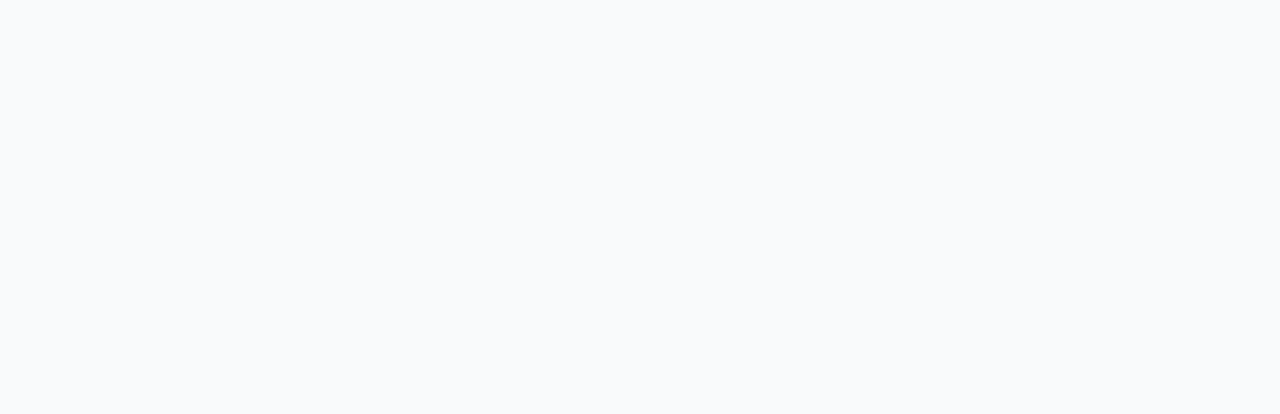
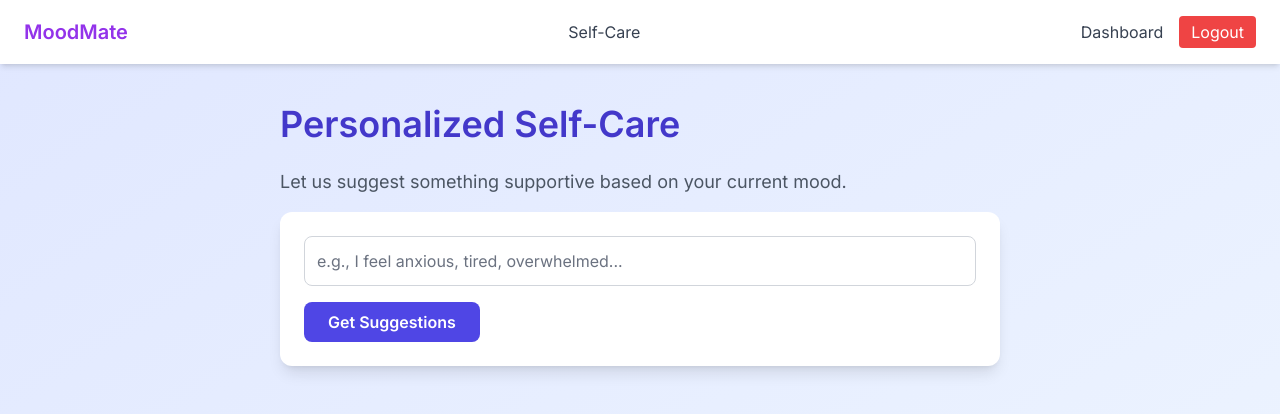
Before and after one commit to pratibha-singh13/Mental-Health-Companion, a React (Vite) app in the folder client/: page /self-care in a window 1280 px wide. Before the commit this address had no page. Shown: the top 414 px of the page. Built offline with nearby package versions, Linux system fonts and the light colour scheme.

Commit message:
Added basic features

```diff
--- a/client/src/App.jsx
+++ b/client/src/App.jsx
@@ -2,6 +2,7 @@
 import Login from './pages/Login';
 import Register from './pages/Register';
 import Dashboard from './pages/Dashboard';
+import SelfCare from './pages/SelfCare';
 
 function App() {
   return (
@@ -10,6 +11,8 @@
         <Route path="/" element={<Login />} />
         <Route path="/register" element={<Register />} />
         <Route path="/dashboard" element={<Dashboard />} />
+        <Route path="/self-care" element={<SelfCare />} />
+
       </Routes>
     </BrowserRouter>
   );
--- a/client/src/components/Navbar.jsx
+++ b/client/src/components/Navbar.jsx
@@ -12,6 +12,12 @@
     <nav className="bg-white shadow-md px-6 py-4 flex justify-between items-center">
       <Link to="/dashboard" className="text-xl font-bold text-purple-600">
         MoodMate
+      </Link>
+      <Link
+        to="/self-care"
+        className="text-gray-700 font-medium hover:text-indigo-700 transition"
+      >
+        Self-Care
       </Link>
 
       <div className="space-x-4">
--- /dev/null
+++ b/client/src/pages/SelfCare.jsx
@@ -0,0 +1,54 @@
+import { useState } from 'react';
+import axios from 'axios';
+import Navbar from '../components/Navbar';
+
+export default function SelfCare() {
+    const [mood, setMood] = useState('');
+    const [suggestion, setSuggestion] = useState('');
+    const [loading, setLoading] = useState(false);
+
+    const handleGenerate = async () => {
+        if (!mood.trim()) return alert("Enter how you're feeling");
+        setLoading(true);
+        try {
+            const res = await axios.post('http://localhost:5000/api/ai/suggest', { mood });
+            setSuggestion(res.data.suggestion); // 🔥 FIXED
+        } catch (err) {
+            alert('Failed to fetch suggestions');
+        }
+        setLoading(false);
+    };
+
+    return (
+        <div className="min-h-screen bg-gradient-to-br from-indigo-100 to-blue-50 text-gray-800 font-sans">
+            <Navbar />
+            <div className="max-w-3xl mx-auto px-6 py-10 animate-fadeIn">
+                <h1 className="text-4xl font-bold mb-6 text-indigo-700">Personalized Self-Care</h1>
+                <p className="mb-4 text-lg text-gray-600">Let us suggest something supportive based on your current mood.</p>
+
+                <div className="bg-white shadow-lg p-6 rounded-xl space-y-4 transition-all">
+                    <input
+                        className="border border-gray-300 p-3 w-full rounded-lg focus:outline-none focus:ring-2 focus:ring-indigo-400"
+                        placeholder="e.g., I feel anxious, tired, overwhelmed..."
+                        value={mood}
+                        onChange={(e) => setMood(e.target.value)}
+                    />
+                    <button
+                        onClick={handleGenerate}
+                        className="bg-indigo-600 text-white px-6 py-2 rounded-lg font-semibold hover:bg-indigo-700 transition"
+                        disabled={loading}
+                    >
+                        {loading ? 'Thinking...' : 'Get Suggestions'}
+                    </button>
+
+                    {suggestion && (
+                        <div className="mt-6 border-t pt-4 space-y-2 text-gray-700 whitespace-pre-line">
+                            <h3 className="font-semibold text-lg">Your AI Suggestion:</h3>
+                            <p className="text-gray-800">{suggestion}</p>
+                        </div>
+                    )}
+                </div>
+            </div>
+        </div>
+    );
+}
```
Also changed, not shown: 1 other file (tests, documents, lock files or other folders).
